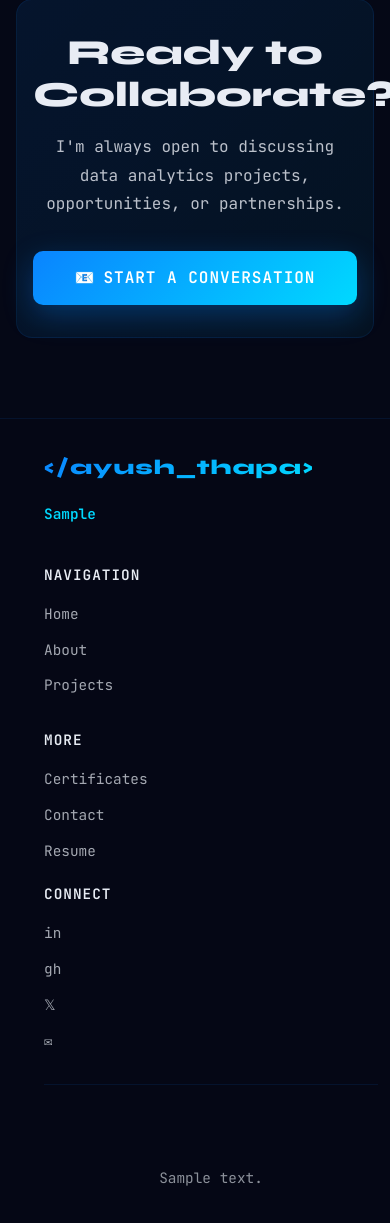
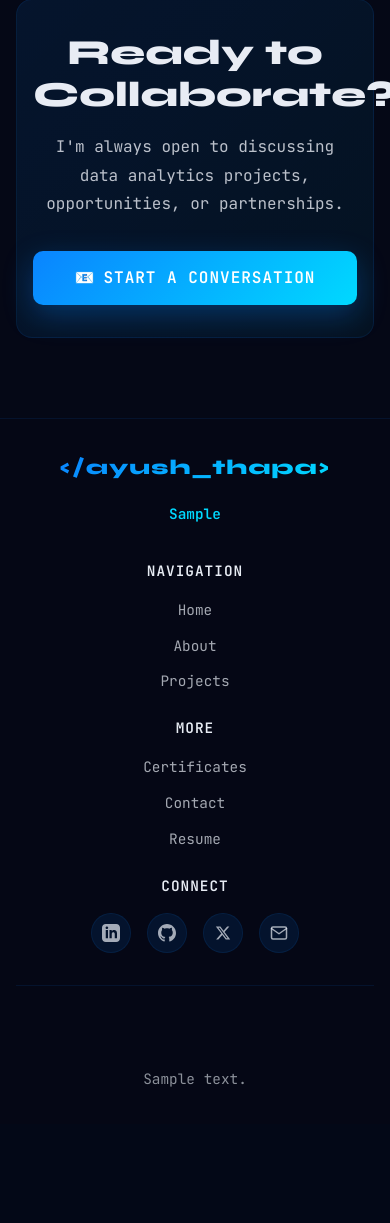
Before and after one commit to thapa-ayush/data_analyst_portfolio, a Django app: page / in a window 390 px wide. Shown: the part 4585-5808 px from the top of the page. After the commit the page ends 5672 px from the top, so only its background shows below. Run offline with Django 5.2, Linux system fonts and the light colour scheme; tables that the repository leaves empty hold one stand-in row (values such as "Sample post"); grey boxes marked "Sample" are stand-in pictures.

Commit message:
Fix hero button, footer mobile UI, SVG icons, certifications template

```diff
--- a/portfolio/templates/portfolio/base.html
+++ b/portfolio/templates/portfolio/base.html
@@ -592,23 +592,35 @@
 
         .footer-social .social-links {
             display: flex;
-            flex-direction: column;
-            gap: 0.8rem;
+            flex-direction: row;
+            gap: 0.75rem;
             text-align: left;
         }
 
         .footer-social .social-links a {
-            display: block;
+            display: flex;
             align-items: center;
+            justify-content: center;
+            width: 40px;
+            height: 40px;
+            background: rgba(10, 132, 255, 0.1);
+            border: 1px solid var(--grid-color);
+            border-radius: 50%;
             color: rgba(232, 236, 244, 0.7);
             text-decoration: none;
             font-size: 0.9rem;
-            transition: color 0.3s ease;
-            text-align: left;
+            transition: all 0.3s ease;
         }
 
         .footer-social .social-links a:hover {
-            color: var(--primary);
+            background: var(--primary);
+            color: white;
+            transform: translateY(-3px);
+            border-color: var(--primary);
+        }
+
+        .footer-social .social-links a svg {
+            flex-shrink: 0;
         }
 
         .footer-bottom {
@@ -641,28 +653,107 @@
                 padding: 3rem 1.5rem 2rem;
             }
 
+            .footer-container {
+                padding-left: 0;
+            }
+
             .footer-content {
                 grid-template-columns: 1fr;
+                gap: 2rem;
+                text-align: center;
+                justify-items: center;
+            }
+
+            .footer-branding {
+                margin-bottom: 0.5rem;
+                align-items: center;
+                text-align: center;
+            }
+
+            .footer-branding .logo {
+                text-align: center;
+            }
+
+            .footer-tagline {
+                text-align: center;
+            }
+
+            .footer-links {
+                grid-template-columns: 1fr 1fr;
+                gap: 2rem;
+                justify-items: center;
+                width: 100%;
+            }
+
+            .footer-section {
+                text-align: center;
+            }
+
+            .footer-section h4 {
+                text-align: center;
+            }
+
+            .footer-section ul {
+                text-align: center;
+                align-items: center;
+            }
+
+            .footer-section a {
+                text-align: center;
+            }
+
+            .footer-social {
+                width: 100%;
+                text-align: center;
+            }
+
+            .footer-social h4 {
+                text-align: center;
+            }
+
+            .footer-social .social-links {
+                flex-direction: row;
+                justify-content: center;
+                gap: 1rem;
+            }
+
+            .footer-social .social-links a {
+                width: 44px;
+                height: 44px;
+                display: flex;
+                align-items: center;
+                justify-content: center;
+                background: rgba(10, 132, 255, 0.1);
+                border: 1px solid var(--grid-color);
+                border-radius: 50%;
+                font-size: 1rem;
+                transition: all 0.3s ease;
+            }
+
+            .footer-social .social-links a:hover {
+                background: var(--primary);
+                color: white;
+                transform: translateY(-3px);
+            }
+        }
+
+        @media (max-width: 480px) {
+            footer {
+                padding: 2rem 1rem 1.5rem;
+            }
+
+            .footer-content {
                 gap: 1.5rem;
             }
 
             .footer-links {
                 grid-template-columns: 1fr;
+                gap: 1.5rem;
             }
 
-            .footer-branding {
-                margin-bottom: 1rem;
-            }
-        }
-
-        @media (max-width: 480px) {
-            footer {
-                padding: 2rem 0.75rem 1.5rem;
-            }
-
-            .footer-content {
-                grid-template-columns: 1fr;
-                gap: 1.25rem;
+            .footer-social .social-links a {
+                width: 40px;
+                height: 40px;
             }
         }
 
@@ -941,16 +1032,43 @@
                         <h4>Connect</h4>
                         <div class="social-links">
                             {% if about.linkedin_url %}
-                            <a href="{{ about.linkedin_url }}" target="_blank" title="LinkedIn">in</a>
+                            <a href="{{ about.linkedin_url }}" target="_blank" title="LinkedIn">
+                                <svg xmlns="http://www.w3.org/2000/svg" width="18" height="18" viewBox="0 0 24 24"
+                                    fill="currentColor">
+                                    <path
+                                        d="M19 0h-14c-2.761 0-5 2.239-5 5v14c0 2.761 2.239 5 5 5h14c2.762 0 5-2.239 5-5v-14c0-2.761-2.238-5-5-5zm-11 19h-3v-11h3v11zm-1.5-12.268c-.966 0-1.75-.79-1.75-1.764s.784-1.764 1.75-1.764 1.75.79 1.75 1.764-.783 1.764-1.75 1.764zm13.5 12.268h-3v-5.604c0-3.368-4-3.113-4 0v5.604h-3v-11h3v1.765c1.396-2.586 7-2.777 7 2.476v6.759z" />
+                                </svg>
+                            </a>
                             {% endif %}
                             {% if about.github_url %}
-                            <a href="{{ about.github_url }}" target="_blank" title="GitHub">gh</a>
+                            <a href="{{ about.github_url }}" target="_blank" title="GitHub">
+                                <svg xmlns="http://www.w3.org/2000/svg" width="18" height="18" viewBox="0 0 24 24"
+                                    fill="currentColor">
+                                    <path
+                                        d="M12 0c-6.626 0-12 5.373-12 12 0 5.302 3.438 9.8 8.207 11.387.599.111.793-.261.793-.577v-2.234c-3.338.726-4.033-1.416-4.033-1.416-.546-1.387-1.333-1.756-1.333-1.756-1.089-.745.083-.729.083-.729 1.205.084 1.839 1.237 1.839 1.237 1.07 1.834 2.807 1.304 3.492.997.107-.775.418-1.305.762-1.604-2.665-.305-5.467-1.334-5.467-5.931 0-1.311.469-2.381 1.236-3.221-.124-.303-.535-1.524.117-3.176 0 0 1.008-.322 3.301 1.23.957-.266 1.983-.399 3.003-.404 1.02.005 2.047.138 3.006.404 2.291-1.552 3.297-1.23 3.297-1.23.653 1.653.242 2.874.118 3.176.77.84 1.235 1.911 1.235 3.221 0 4.609-2.807 5.624-5.479 5.921.43.372.823 1.102.823 2.222v3.293c0 .319.192.694.801.576 4.765-1.589 8.199-6.086 8.199-11.386 0-6.627-5.373-12-12-12z" />
+                                </svg>
+                            </a>
                             {% endif %}
                             {% if about.twitter_url %}
-                            <a href="{{ about.twitter_url }}" target="_blank" title="Twitter">𝕏</a>
+                            <a href="{{ about.twitter_url }}" target="_blank" title="Twitter/X">
+                                <svg xmlns="http://www.w3.org/2000/svg" width="16" height="16" viewBox="0 0 24 24"
+                                    fill="currentColor">
+                                    <path
+                                        d="M18.244 2.25h3.308l-7.227 8.26 8.502 11.24H16.17l-5.214-6.817L4.99 21.75H1.68l7.73-8.835L1.254 2.25H8.08l4.713 6.231zm-1.161 17.52h1.833L7.084 4.126H5.117z" />
+                                </svg>
+                            </a>
                             {% endif %}
                             {% if about.email %}
-                            <a href="mailto:{{ about.email }}" title="Email">✉</a>
+                            <a href="mailto:{{ about.email }}" title="Email">
+                                <svg xmlns="http://www.w3.org/2000/svg" width="18" height="18" viewBox="0 0 24 24"
+                                    fill="none" stroke="currentColor" stroke-width="2" stroke-linecap="round"
+                                    stroke-linejoin="round">
+                                    <path
+                                        d="M4 4h16c1.1 0 2 .9 2 2v12c0 1.1-.9 2-2 2H4c-1.1 0-2-.9-2-2V6c0-1.1.9-2 2-2z">
+                                    </path>
+                                    <polyline points="22,6 12,13 2,6"></polyline>
+                                </svg>
+                            </a>
                             {% endif %}
                         </div>
                     </div>
--- a/portfolio/templates/portfolio/home.html
+++ b/portfolio/templates/portfolio/home.html
@@ -886,10 +886,17 @@
                 <span>➜</span>
                 <span>{{ about.hero_cta_primary|default:"View My Work" }}</span>
             </a>
+            {% if about.resume %}
+            <a href="{{ about.resume.url }}" class="btn btn-secondary" download>
+                <span>📄</span>
+                <span>Download Resume</span>
+            </a>
+            {% else %}
             <a href="{% url 'contact' %}" class="btn btn-secondary">
                 <span>✉</span>
                 <span>{{ about.hero_cta_secondary|default:"Get In Touch" }}</span>
             </a>
+            {% endif %}
         </div>
     </div>
 
```
Also changed, not shown: portfolio/templates/portfolio/about.html (+6 -7 lines).
